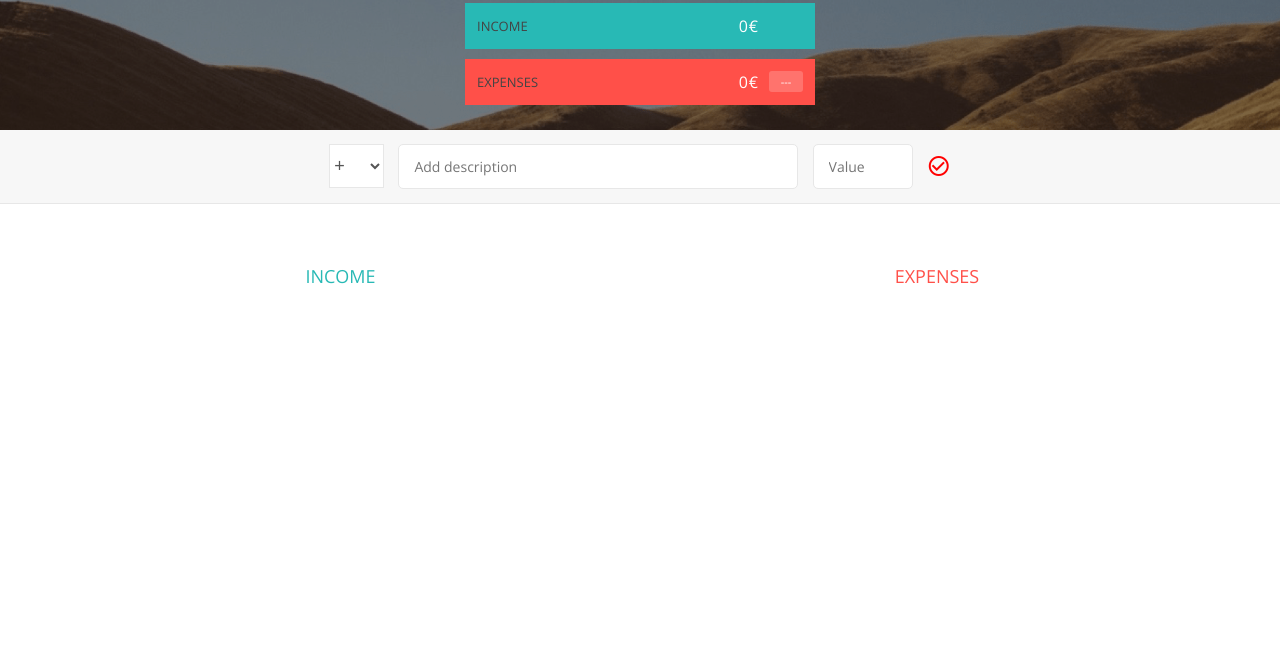
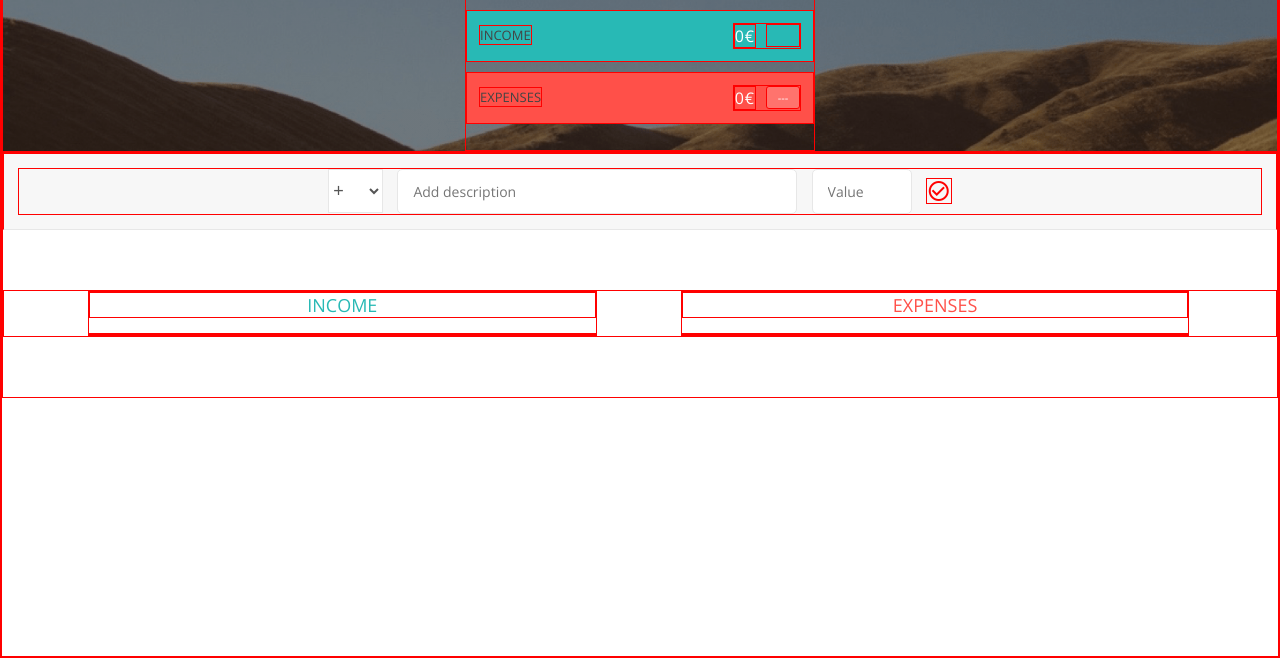
Before and after one commit to Kalud-Z/BudgetApp, a plain HTML site: page index.html in a window 1280 px wide. Shown: the part 144-802 px from the top of the page. Drawn offline with nearby package versions, Linux system fonts and the light colour scheme.

Commit message:
UI Improved

```diff
--- a/app.js
+++ b/app.js
@@ -262,9 +262,11 @@ var UIController = (function() {
 //  GLOBAL APP CONTROLLER ###############################################################################################
 var controller = (function(budgetCtrl , UICtrl) {
 
+    //All Event listeners grouped together. and they will be called by init() upon running the script.
     var setupEventListeners = function() {
         var DOM = UICtrl.getDOMStrings();
         document.querySelector(DOM.inputBtn).addEventListener('click' , ctrlAddItem);
+
         document.addEventListener('keypress', function(event){ if(event.keyCode == 13) { ctrlAddItem(); }});
         document.querySelector(DOM.container).addEventListener('click', ctrlDeleteItem);
         document.querySelector(DOM.inputType).addEventListener('change', UICtrl.changedType)
--- a/style.css
+++ b/style.css
@@ -7,7 +7,7 @@
     padding: 0;
     box-sizing: border-box;
 
-    /* border:1px solid red;    */
+    border:.1px solid red;
 }
 
 
```
